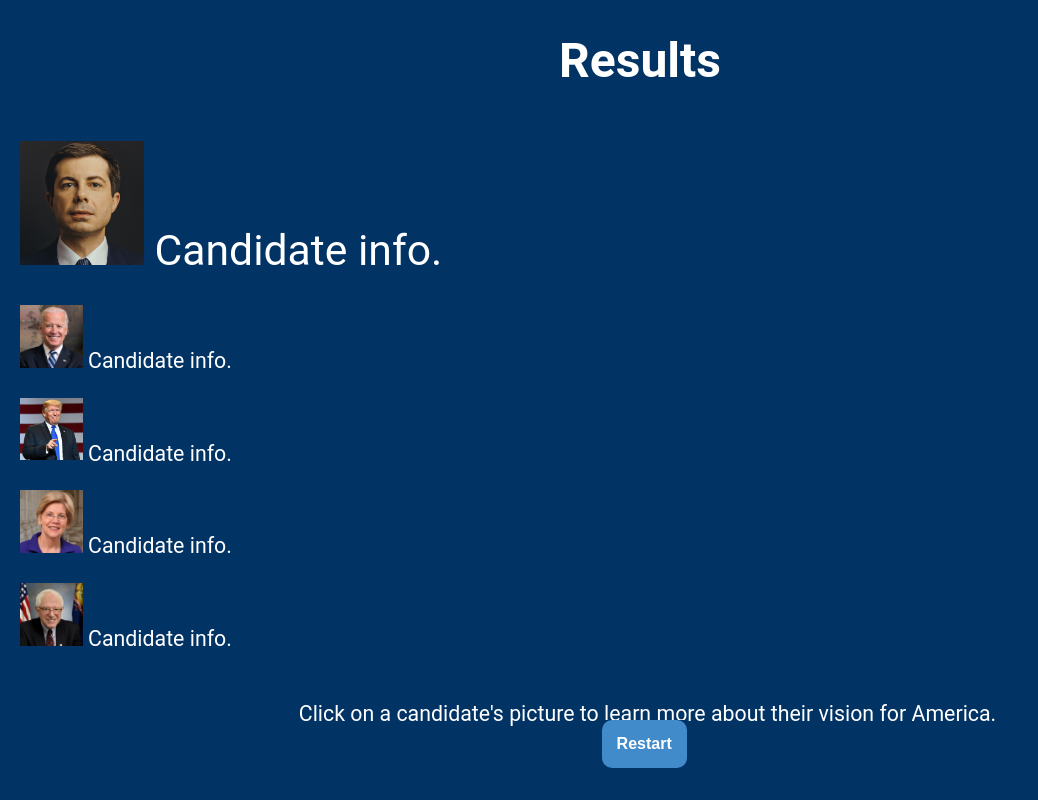
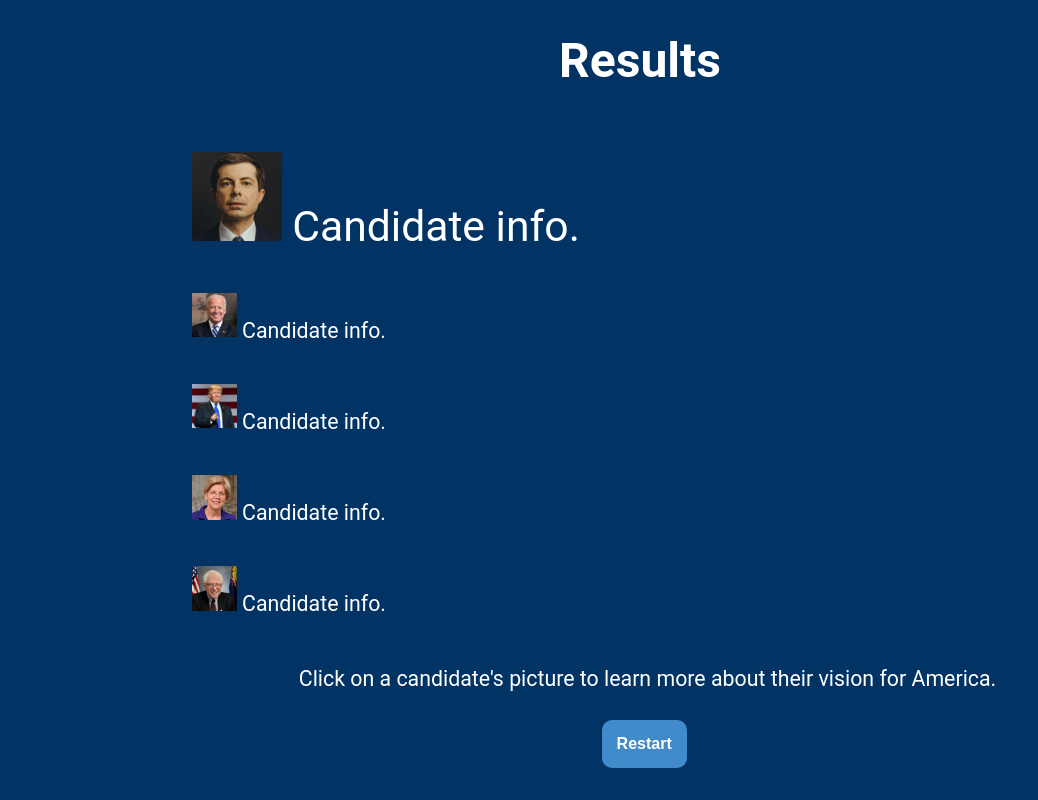
Before and after one commit to lwurl/IrishHack2, a React (Create React App) app in the folder quiz/: page /results in a window 1280 px wide. Shown: the whole page, without its empty margins (0-1038 px from the left). Built offline with nearby package versions, Linux system fonts and the light colour scheme.

Commit message:
Update Results.css

```diff
--- a/quiz/src/Results.css
+++ b/quiz/src/Results.css
@@ -21,7 +21,8 @@ h1{
     font-family: 'Roboto', sans-serif;
     color: #FFFFFF;
     font-size:32pt;
-    margin:20px;
+    margin-left: 15%;
+    margin-right: 15%;
     margin-bottom:10px;
   }
 
@@ -29,8 +30,8 @@ h1{
     font-family: 'Roboto', sans-serif;
     color: #FFFFFF;
     font-size:16pt;
-    margin:5px;
-    margin-left:20px;
+    margin-left: 15%;
+    margin-right: 15%;
   }
 
   .c3{
@@ -56,6 +57,12 @@ h1{
     display:inline-block;
   }
 
+  .cornerLogo{
+    display: inline-block;
+    width: 5%;
+    height: 5%;
+  }
+
   .center_div{
     text-align: center;
     align-self: center;
```
